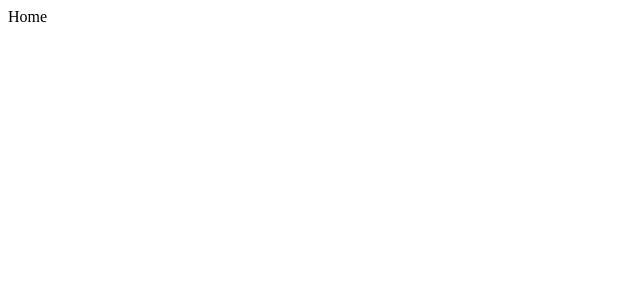
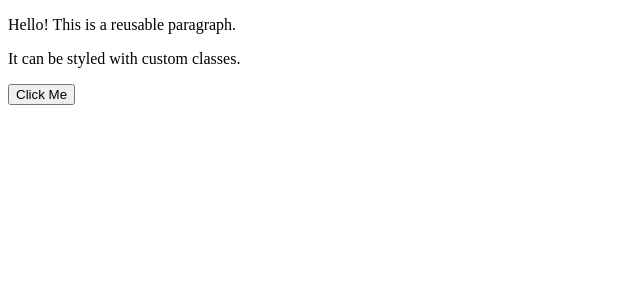
Before and after one commit to ashleyCodie/Landing-Page, a React (Vite) app in the folder client/: page / in a window 1280 px wide. Shown: the top 300 px of the page, without its empty margins (0-640 px from the left). Built offline with nearby package versions, Linux system fonts and the light colour scheme.

Commit message:
added needed .json and some filler text

```diff
--- a/client/src/App.tsx
+++ b/client/src/App.tsx
@@ -1,12 +1,23 @@
-// import { useState } from 'react'
-import './App.css'
+// src/App.tsx
+import Button from "./components/reusable/Button";
+import Paragraph from "./components/reusable/paragraph"
 
 function App() {
   return (
-    <>
-<div>Home</div>
-    </>
-  )
+    <main className="flex flex-col items-center justify-center min-h-screen p-6 bg-gray-50">
+      <Paragraph text="Hello! This is a reusable paragraph." />
+      <Paragraph text="It can be styled with custom classes." className="text-gray-600 mt-2" />
+
+      <div className="mt-6">
+        <Button
+          text="Click Me"
+          onClick={() => alert("Button clicked!")}
+          variant="primary"
+          className="px-4 py-2 bg-blue-600 text-white rounded-lg shadow-md hover:bg-blue-700"
+        />
+      </div>
+    </main>
+  );
 }
 
-export default App
+export default App;
--- /dev/null
+++ b/client/src/components/reusable/paragraph.tsx
@@ -0,0 +1,22 @@
+// /components/reusable/Paragraph.tsx
+import React from "react";
+
+type ParagraphProps = {
+  text: string;
+  className?: string;
+  as?: "p" | "span" | "div"; // flexible rendering
+};
+
+const Paragraph: React.FC<ParagraphProps> = ({
+  text,
+  className = "",
+  as: Component = "p",
+}) => {
+  return (
+    <Component className={`text-base leading-relaxed ${className}`}>
+      {text}
+    </Component>
+  );
+};
+
+export default Paragraph;
```
Also changed, not shown: client/package.json (+5 -2 lines), 1 other file (tests, documents, lock files or other folders).
